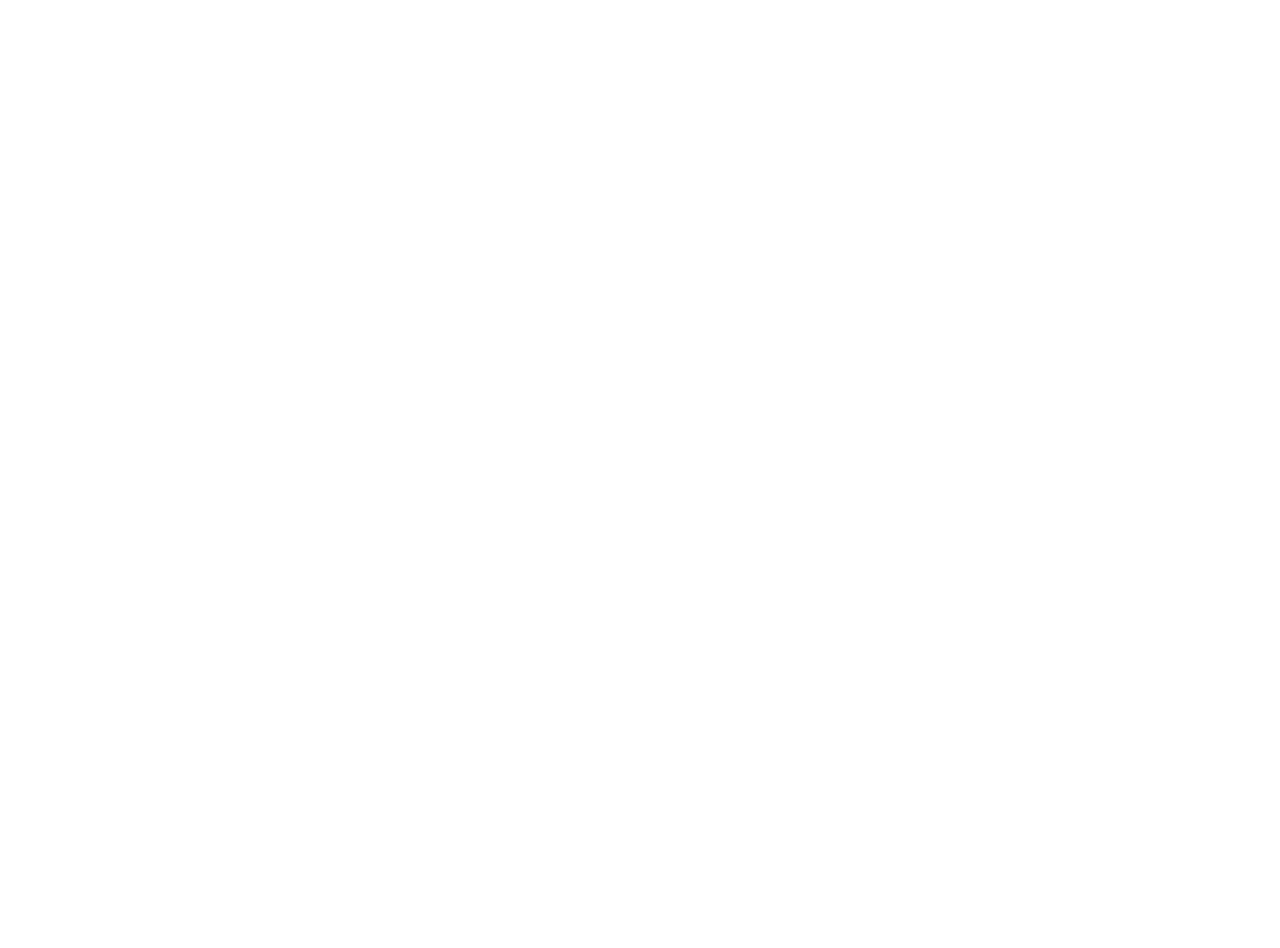
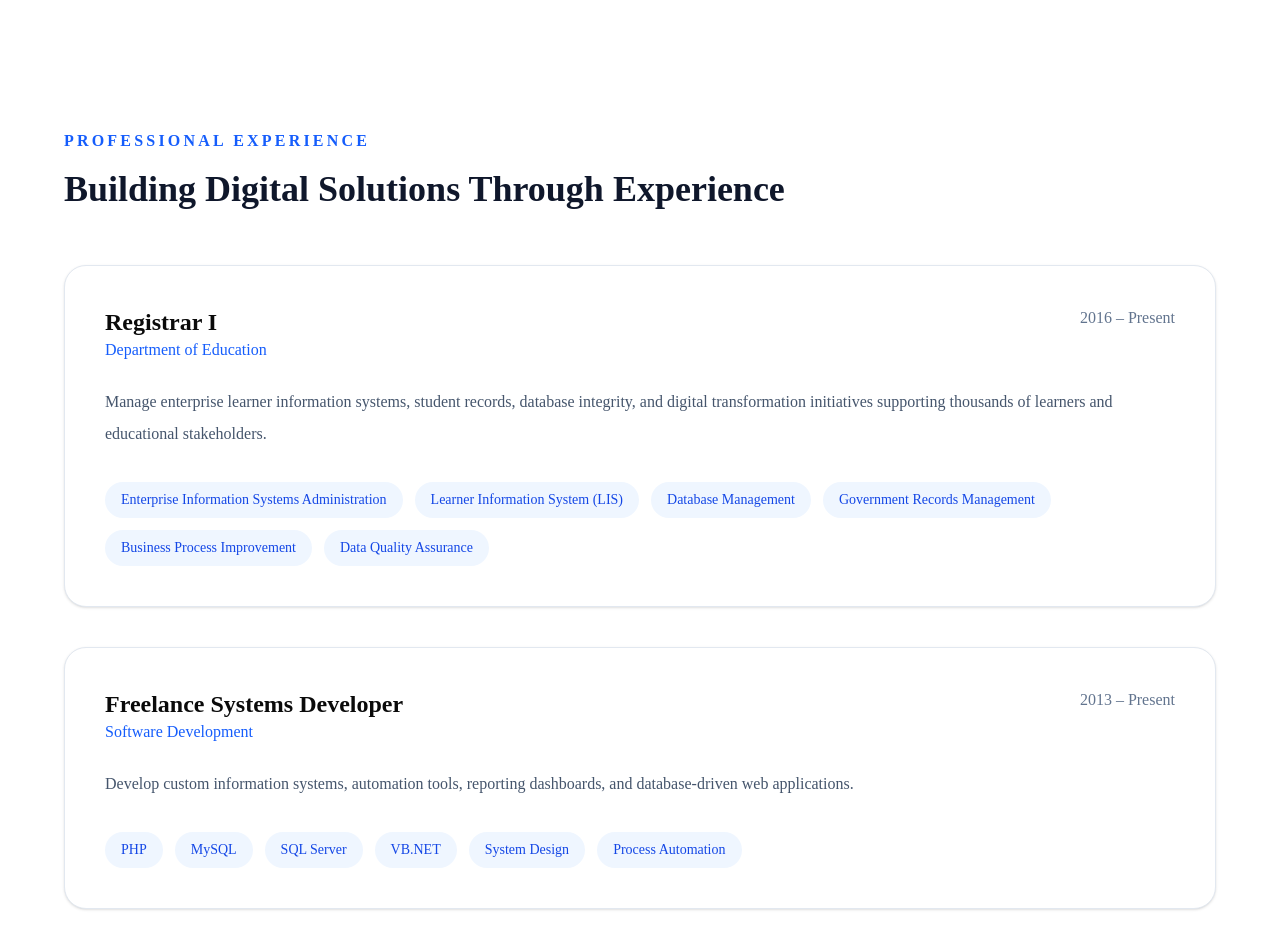
Before and after one commit to kxianne27/kent-paler-portfolio, a Next.js app: page / in a window 1280 px wide. Shown: the part 1780-2728 px from the top of the page. Before the commit the page ends 1403 px from the top, so only its background shows below. Built offline with nearby package versions, Linux system fonts and the light colour scheme.

Commit message:
refactor(ui): establish responsive design system foundation

```diff
--- a/app/page.tsx
+++ b/app/page.tsx
@@ -2,6 +2,7 @@
 import { Container } from "@/components/layout/Container";
 import { Hero } from "@/components/home/Hero";
 import { About } from "@/components/about/About";
+import { Experience } from "@/components/experience/Experience";
 
 export default function Home() {
   return (
@@ -10,8 +11,11 @@
 
       <Container>
         <Hero />
-
+        <div className="my-12 border-t border-slate-200" />
         <About />
+        <div className="my-12 border-t border-slate-200" />
+        <Experience />
+        <div className="my-12 border-t border-slate-200" />
       </Container>
     </>
   );
--- a/components/about/About.tsx
+++ b/components/about/About.tsx
@@ -1,6 +1,6 @@
 export function About() {
   return (
-    <section id="about" className="py-28">
+    <section id="about" className="py-40 lg:py-52">
       <div className="grid gap-16 lg:grid-cols-2 items-center">
         <div>
           <p className="text-blue-600 font-semibold uppercase tracking-[0.2em]">
--- /dev/null
+++ b/components/experience/Experience.tsx
@@ -0,0 +1,49 @@
+import { experience } from "@/data/experience";
+
+export function Experience() {
+  return (
+    <section id="experience" className="py-40 lg:py-30">
+      <div className="mb-14">
+        <p className="text-blue-600 font-semibold uppercase tracking-[0.2em]">
+          Professional Experience
+        </p>
+
+        <h2 className="mt-4 text-4xl font-bold text-slate-900">
+          Building Digital Solutions Through Experience
+        </h2>
+      </div>
+
+      <div className="space-y-10">
+        {experience.map((job) => (
+          <div
+            key={job.position}
+            className="rounded-3xl border border-slate-200 bg-white p-10 shadow-sm transition hover:shadow-lg"
+          >
+            <div className="flex flex-col justify-between gap-4 md:flex-row">
+              <div>
+                <h3 className="text-2xl font-bold">{job.position}</h3>
+
+                <p className="text-blue-600 font-medium">{job.company}</p>
+              </div>
+
+              <span className="text-slate-500">{job.period}</span>
+            </div>
+
+            <p className="mt-6 leading-8 text-slate-600">{job.description}</p>
+
+            <div className="mt-8 flex flex-wrap gap-3">
+              {job.achievements.map((item) => (
+                <span
+                  key={item}
+                  className="rounded-full bg-blue-50 px-4 py-2 text-sm font-medium text-blue-700"
+                >
+                  {item}
+                </span>
+              ))}
+            </div>
+          </div>
+        ))}
+      </div>
+    </section>
+  );
+}
--- a/components/layout/Container.tsx
+++ b/components/layout/Container.tsx
@@ -1,14 +1,18 @@
 import { ReactNode } from "react";
+import { cn } from "@/lib/utils";
 
 interface ContainerProps {
   children: ReactNode;
   className?: string;
 }
 
-export function Container({ children, className = "" }: ContainerProps) {
+export function Container({ children, className }: ContainerProps) {
   return (
     <div
-      className={`mx-auto w-full max-w-7xl px-6 sm:px-8 lg:px-12 ${className}`}
+      className={cn(
+        "mx-auto w-full max-w-7xl px-6 sm:px-8 lg:px-12 xl:px-16",
+        className,
+      )}
     >
       {children}
     </div>
--- a/data/experience.ts
+++ b/data/experience.ts
@@ -0,0 +1,36 @@
+export const experience = [
+  {
+    company: "Department of Education",
+    position: "Registrar I",
+    period: "2016 – Present",
+    description:
+      "Manage enterprise learner information systems, student records, database integrity, and digital transformation initiatives supporting thousands of learners and educational stakeholders.",
+
+    achievements: [
+      "Enterprise Information Systems Administration",
+      "Learner Information System (LIS)",
+      "Database Management",
+      "Government Records Management",
+      "Business Process Improvement",
+      "Data Quality Assurance",
+    ],
+  },
+
+  {
+    company: "Software Development",
+    position: "Freelance Systems Developer",
+    period: "2013 – Present",
+
+    description:
+      "Develop custom information systems, automation tools, reporting dashboards, and database-driven web applications.",
+
+    achievements: [
+      "PHP",
+      "MySQL",
+      "SQL Server",
+      "VB.NET",
+      "System Design",
+      "Process Automation",
+    ],
+  },
+];
--- /dev/null
+++ b/styles/design-tokens.ts
@@ -0,0 +1,22 @@
+export const spacing = {
+  section: "py-16 md:py-24 lg:py-32 xl:py-40",
+  container: "px-6 sm:px-8 lg:px-12 xl:px-16",
+};
+
+export const maxWidth = {
+  page: "max-w-7xl",
+  text: "max-w-3xl",
+};
+
+export const colors = {
+  primary: "text-blue-600",
+  secondary: "text-slate-600",
+};
+
+export const radius = {
+  card: "rounded-3xl",
+};
+
+export const shadow = {
+  card: "shadow-sm hover:shadow-xl transition-all duration-300",
+};
```
